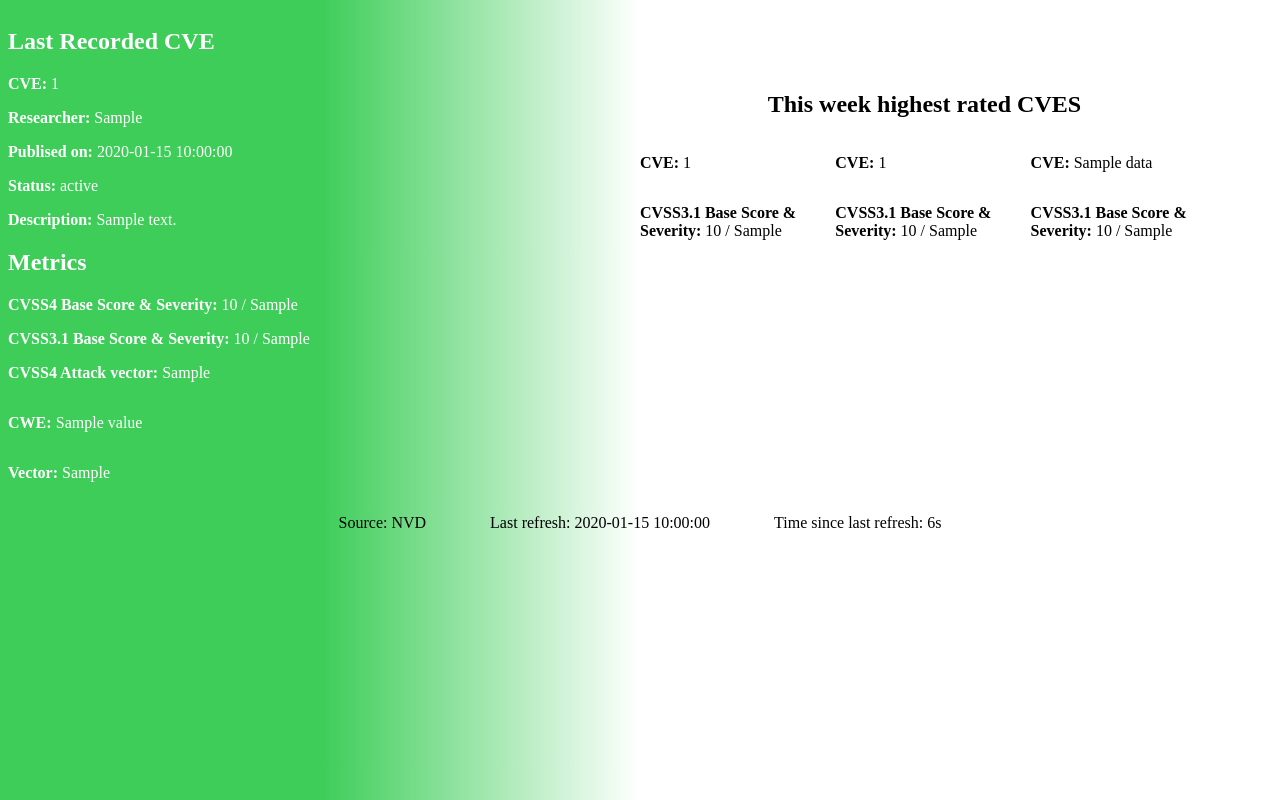
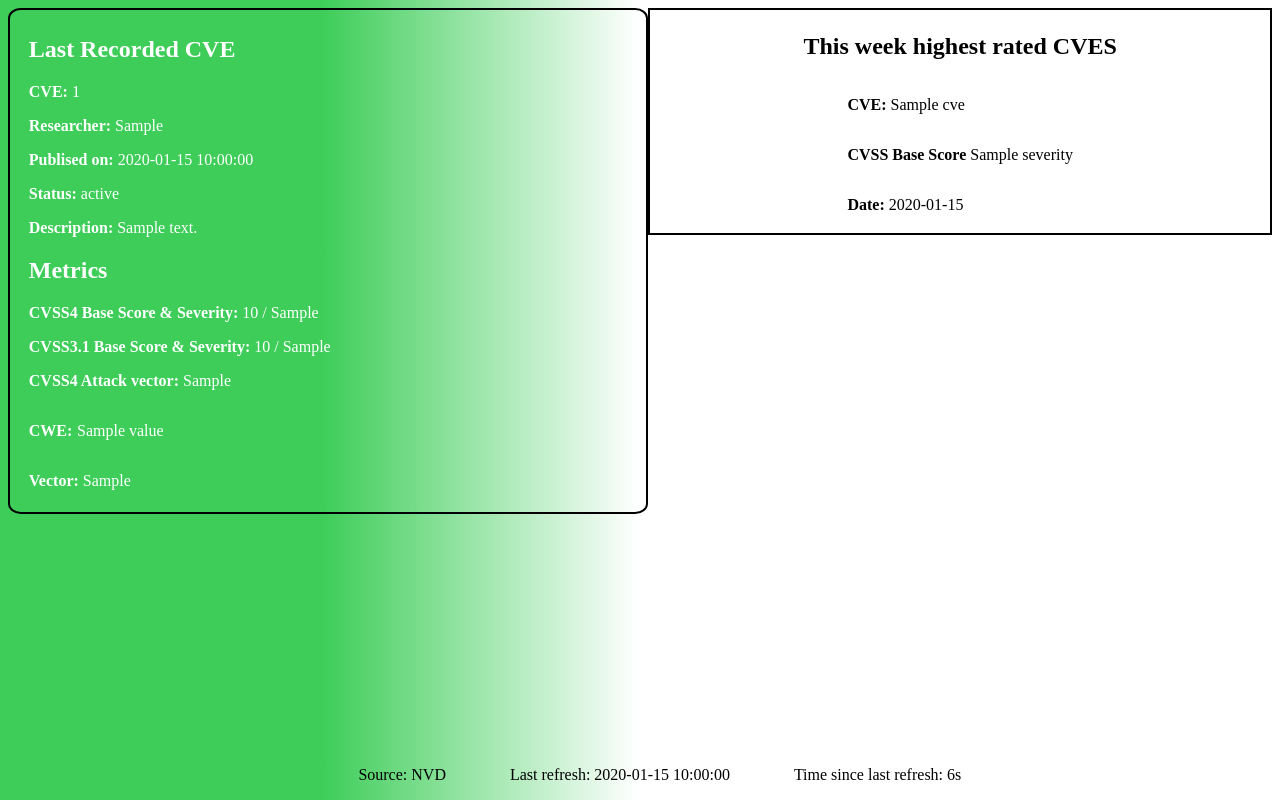
Before and after one commit to Stickman230/CVE_Watcher, a Flask app: template src/templates/index.html in a window 1280 px wide. Run offline with Flask 3, Linux system fonts and the light colour scheme; the template is opened without the code that fills it: most values are stand-ins (such as "Sample title", 1, 10 or a date in 2020).

Commit message:
- Finished default setup

```diff
--- a/src/RT_CVE.py
+++ b/src/RT_CVE.py
@@ -35,11 +35,12 @@ def main(duration="day"):
 
         days7_n = check_number_of_results(days7,today)
         data = filter_by_date(days7,today,days7_n)
-        print(data)
+        top_3 = find_top_3(data)
 
-        if latest_cve:
+        print(top_3)
+        if latest_cve and top_3:
             print("[V] Data collected")
-            return latest_cve
+            return latest_cve,top_3,data
         else:
             print("[X] Could not fetch data")
             return False
@@ -68,7 +69,6 @@ def change_week(date_str):
     new_date = date - timedelta(days=7)
     return new_date.strftime("%Y-%m-%dT%H:%M:%S.%f")[:-3]
 
-
 def find_latest_cve(data):
     date_list = []
     latest_cve = ''
@@ -86,7 +86,24 @@ def find_latest_cve(data):
     except TypeError:
         return False
 
-
+def find_top_3(data):
+    cvss_score = []
+    try:
+        for value in data["vulnerabilities"]:
+            try:
+                cvss_score.append((value['cve']['id'],value['cve']['metrics']['cvssMetricV31'][0]['cvssData']['baseScore'],value['cve']['published']))
+            except KeyError:
+                try:
+                    cvss_score.append((value['cve']['id'],value['cve']['metrics']['cvssMetricV40'][0]['cvssData']['baseScore'],value['cve']['published']))
+                except KeyError :
+                    try:
+                        cvss_score.append((value['cve']['id'],value['cve']['metrics']['cvssMetricV30'][0]['cvssData']['baseScore'],value['cve']['published']))
+                    except KeyError:
+                        cvss_score.append((0,0))
+        top_3 = sorted(cvss_score, key=lambda x: x[1], reverse=True)[:3]
+        return top_3
+    except TypeError:
+        return False
 
 def check_valid_api(NVD_API_KEY):
     url = "https://services.nvd.nist.gov/rest/json/cves/2.0?resultsPerPage=5"
@@ -97,7 +114,7 @@ def check_valid_api(NVD_API_KEY):
         return False
 
 def check_number_of_results(startdate,enddate,n=5):
-    url = f"https://services.nvd.nist.gov/rest/json/cves/2.0?pubStartDate={startdate}&pubEndDate={enddate}&resultsPerPage=5"
+    url = f"https://services.nvd.nist.gov/rest/json/cves/2.0?pubStartDate={startdate}&pubEndDate={enddate}&resultsPerPage=1"
     r = requests.get(url=url)
     n_results = r.json()["totalResults"]
     if r.status_code == 200:
@@ -107,7 +124,6 @@ def check_number_of_results(startdate,enddate,n=5):
 
 def filter_by_date(startdate,enddate,n):
     url = f"https://services.nvd.nist.gov/rest/json/cves/2.0?pubStartDate={startdate}&pubEndDate={enddate}&resultsPerPage={n}"
-    print(url)
     r = requests.get(url=url)
     if r.status_code == 200:
         return r.json()
--- a/src/app.py
+++ b/src/app.py
@@ -9,7 +9,7 @@ app = Flask(__name__)
 @app.route('/')
 def home():
     time = datetime.today()
-    data = main()
+    data,top_3,week_data = main()
     # with open("../results.txt","r") as file:
     #     data = file.read()
     try:
@@ -29,10 +29,12 @@ def home():
     try:
         description = data['descriptions'][0]['value']
         weaknesses = data['weaknesses'][0]['description']
+        timestamps = [item[2] for item in week_data]
+        severities = [item[1] for item in week_data]
     except TypeError:
         return render_template("index.html")
 
-    return render_template("index.html", data=data,cvss4_metrics=cvss4_metrics, cvss3_metrics=cvss31_metrics,description=description,weakness=weaknesses,time=time)
+    return render_template("index.html", data=data,cvss4_metrics=cvss4_metrics, cvss3_metrics=cvss31_metrics,description=description,weakness=weaknesses,top_3=top_3,timestamps=timestamps,severities=severities,time=time)
 
 if __name__ == "__main__":
     app.run(debug=True)
--- a/src/static/index.css
+++ b/src/static/index.css
@@ -15,16 +15,21 @@ body {
 #main_section {
     display: flex;
     flex-direction: row;
+    height: 90%;
 
 }
 
 #top_left {
+    border: 2px solid black;
+    border-radius: 2%;
+    padding: 0.5%;
     width: 50%;
     color: white;
 }
 
 #main_content {
     width: 75%;
+    margin-left: 2%;
 }
 
 #cwes {
@@ -35,7 +40,12 @@ body {
 
 #top_right {
     width: 50%;
-    padding: 5%;
+    border-radius: 2%;
+}
+
+#top_top_right {
+    padding: 0.5%;
+    border: 2px solid black;
 }
 
 #top_right_title {
@@ -49,25 +59,18 @@ body {
     gap: 3%;
 }
 
-#cve_n1 {
+#cve_n {
     display: flex;
     flex-direction: column;
 }
 
-#cve_n2 {
-    display: flex;
-    flex-direction: column;
-}
-
-#cve_n3 {
-    display: flex;
-    flex-direction: column;
-}
 
 #footer {
+    position: fixed;
+    bottom: 0%;
+    left: 28%;
     display: flex;
     flex-direction: row;
-    justify-content: center;
     gap: 5vw;
 }
 
--- a/src/templates/index.html
+++ b/src/templates/index.html
@@ -4,6 +4,7 @@
     <meta charset="UTF-8" />
     <meta http-equiv="refresh" content="110">
     <link rel="stylesheet" href="../static/index.css">
+    <script src="https://cdn.jsdelivr.net/npm/chart.js"></script>
     <title>CVE_Watcher</title>
 </head>
 <body>
@@ -34,20 +35,20 @@
             </div>
         </div>
         <div id="top_right">
-            <h2 id="top_right_title">This week highest rated CVES</h2>
-            <div id="cves">
-                <div id="cve_n1">
-                    <p><strong>CVE:</strong> {{data.id}}</p>
-                    <p><strong>CVSS3.1 Base Score & Severity:</strong> {{ cvss3_metrics.baseScore}} / {{ cvss3_metrics.baseSeverity}}</p>
+            <div id="top_top_right">
+                <h2 id="top_right_title">This week highest rated CVES</h2>
+                <div id="cves">
+                    {% for cve,severity,date in top_3 %}
+                        <div id="cve_n">
+                            <p><strong>CVE:</strong> {{cve}}</p>
+                            <p><strong>CVSS Base Score</strong> {{severity}}</p>
+                            <p><strong>Date:</strong> {{date}}</p>
+                        </div>
+                    {% endfor %}
                 </div>
-                <div id="cve_n2">
-                    <p><strong>CVE:</strong> {{data.id}}</p>
-                    <p><strong>CVSS3.1 Base Score & Severity:</strong> {{ cvss3_metrics.baseScore}} / {{ cvss3_metrics.baseSeverity}}</p>
-                </div>
-                <div id="cve_n3">
-                    <p><strong>CVE:</strong> {{data}}</p>
-                    <p><strong>CVSS3.1 Base Score & Severity:</strong> {{ cvss3_metrics.baseScore}} / {{ cvss3_metrics.baseSeverity}}</p>
-                </div>
+            </div>
+            <div id="bottom_top_right">
+
             </div>
         </div>
     </div>
```
